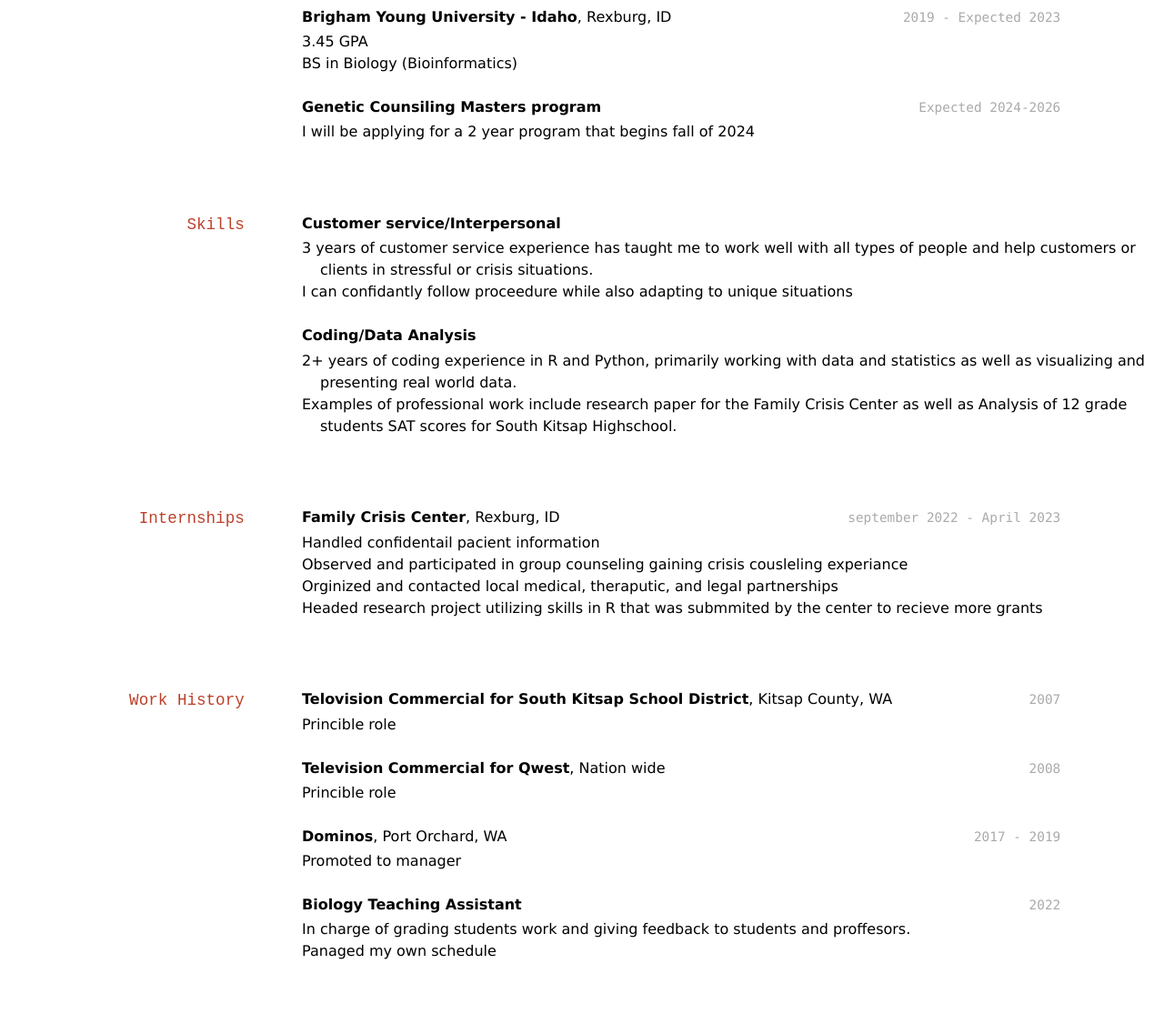
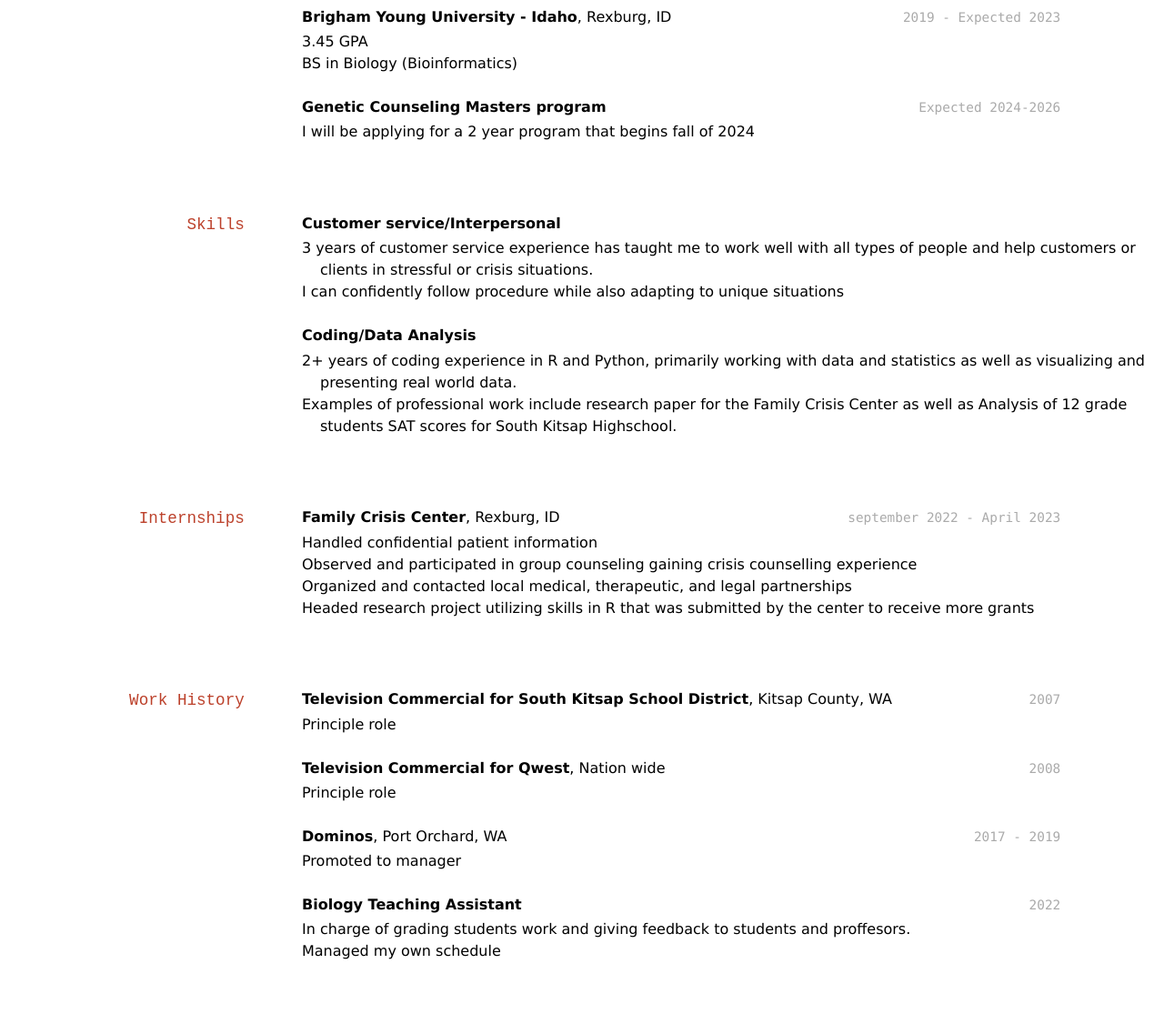
Before and after one commit to aim-0625/AnaElliott_resume, a Jekyll site: the page built from docs/index.md, in a window 1280 px wide. Shown: the part 345-1482 px from the top of the page at 91% size. Built offline with Jekyll 4.4.1, drawn with Linux system fonts in a browser that asks for light colours.

Commit message:
Spelling and Formatting Changes

```diff
--- a/docs/index.md
+++ b/docs/index.md
@@ -2,7 +2,9 @@
 layout: cv
 title: Hana Elliot's Resume
 ---
+
 # Hana Elliott
+
 I am pursuing a major in biology, with an emphasis in bioinformatics. And plan on going to graduate school to get a Master's in Genetic Counseling. I am the first STEM major in my family.
 
 <div id="webaddress">
@@ -27,65 +29,66 @@ __Brigham Young University - Idaho__, Rexburg, ID
 - BS in Biology (Bioinformatics)
 
 `Expected 2024-2026`
-__Genetic Counsiling Masters program__
+__Genetic Counseling Masters program__
+
 - I will be applying for a 2 year program that begins fall of 2024
 
 ## Skills
+
 __Customer service/Interpersonal__
+
 - 3 years of customer service experience has taught me to work well with all types of people and help customers or clients in stressful or crisis situations.
-- I can confidantly follow proceedure while also adapting to unique situations
+- I can confidently follow procedure while also adapting to unique situations
 
 __Coding/Data Analysis__
+
 - 2+ years of coding experience in R and Python, primarily working with data and statistics as well as visualizing and presenting real world data.
 - Examples of professional work include research paper for the Family Crisis Center as well as Analysis of 12 grade students SAT scores for South Kitsap Highschool.
 
 ## Internships
 
-
 `september 2022 - April 2023`
 __Family Crisis Center__, Rexburg, ID
 
-- Handled confidentail pacient information
-- Observed and participated in group counseling gaining crisis cousleling experiance
-- Orginized and contacted local medical, theraputic, and legal partnerships
-- Headed research project utilizing skills in R that was submmited by the center to recieve more grants
-
+- Handled confidential patient information
+- Observed and participated in group counseling gaining crisis counselling experience
+- Organized and contacted local medical, therapeutic, and legal partnerships
+- Headed research project utilizing skills in R that was submitted by the center to receive more grants
 
 ## Work History
 
-`2007`
-__Telovision Commercial for South Kitsap School District__, Kitsap County, WA
-- Princible role
+`2007` __Television Commercial for South Kitsap School District__, Kitsap County, WA
 
-`2008`
-__Television Commercial for Qwest__, Nation wide
-- Princible role
+- Principle role
 
-`2017 - 2019`
-__Dominos__, Port Orchard, WA
+`2008` __Television Commercial for Qwest__, Nation wide
+
+- Principle role
+
+`2017 - 2019` __Dominos__, Port Orchard, WA
+
 - Promoted to manager
 
-`2022`
-__Biology Teaching Assistant__
+`2022` __Biology Teaching Assistant__
+
 - In charge of grading students work and giving feedback to students and proffesors.
-- Panaged my own schedule
-
+- Managed my own schedule
 
 ## Service
 
-`2013-2014`
-__Tutoring__, South Kitsap School District, WA
+`2013-2014` __Tutoring__, South Kitsap School District, WA
+
 - tutored 3 students of differing ages and on differing subjects
 - supervised by the School's Counselor
 
-`2020 - 2021`
-__Food Bank__, Salt Lake City, UT
+`2020 - 2021` __Food Bank__, Salt Lake City, UT
+
 - totaling in 420 hours served by packaging, inspecting and connecting with community members
 
-`2019 - 2021`
-__Missionary Service__
+`2019 - 2021` __Missionary Service__
+
 - Managed incoming requests for religious learning material. Offered and taught life skills integrated with teachings of Christ for the church of Jesus Christ of Latter-Day Saints.
 
 <!-- ### Footer
 
-Last updated: DEcember 2022 -->
+Last updated: December 2022 -->
```
